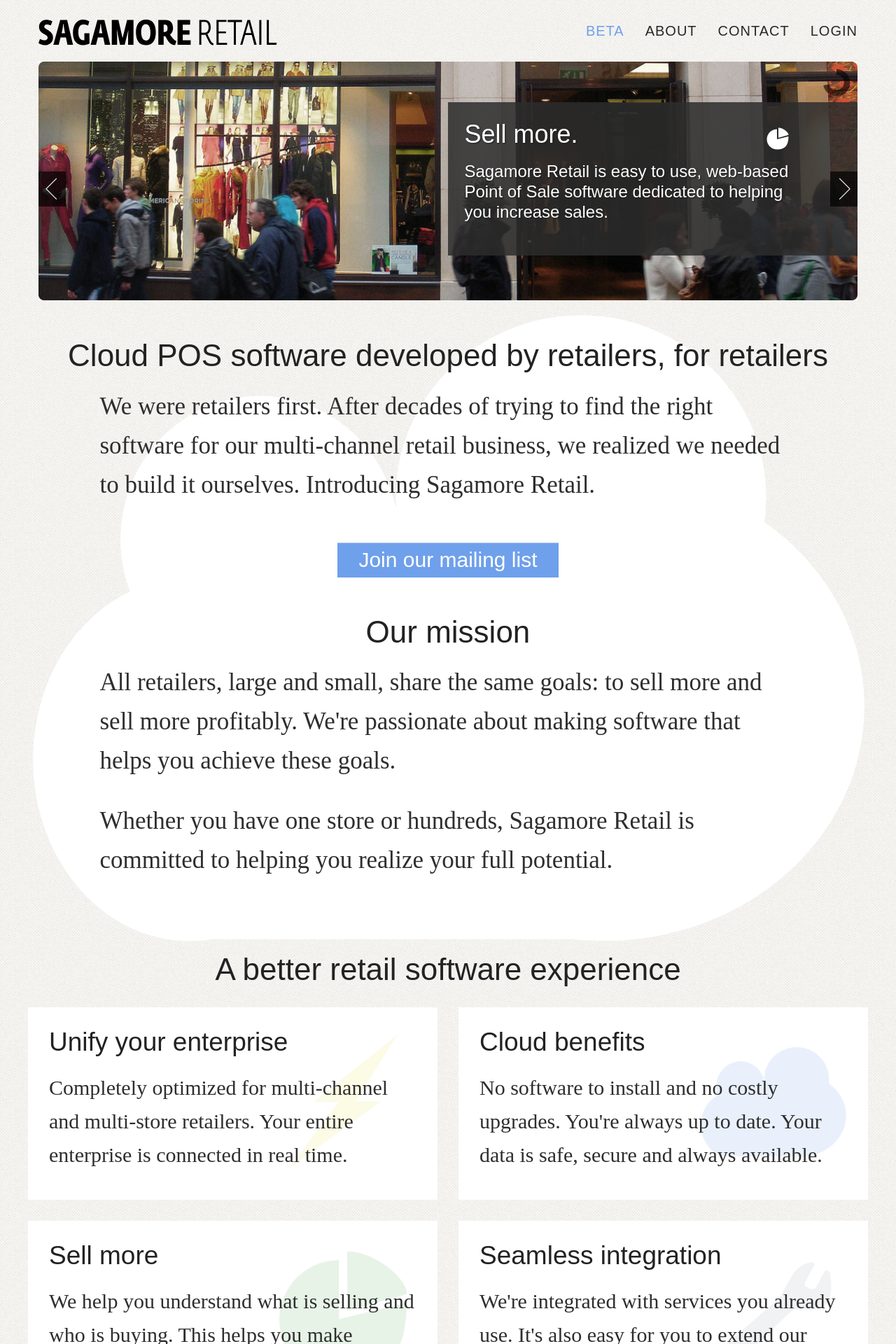
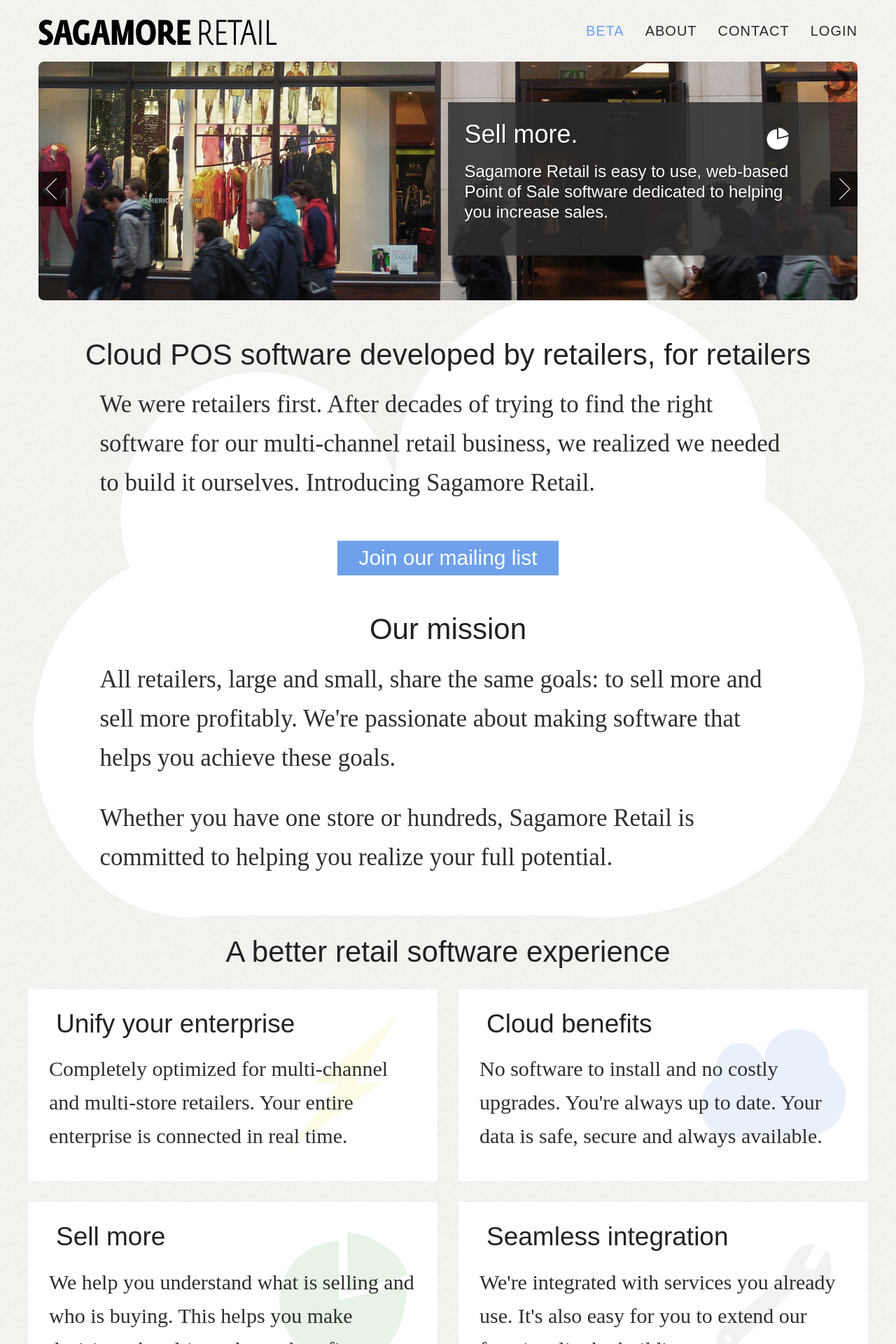
Before and after one commit to jitendrac/sagamore.github.com, a Jekyll site: the page built from index.html, in a window 1280 px wide. Shown: the top 1920 px of the page at 70% size. Built offline with Jekyll 4.4.1, drawn with Linux system fonts in a browser that asks for light colours.

Commit message:
Home page responsive tweaks

```diff
--- a/index.html
+++ b/index.html
@@ -63,8 +63,7 @@
 
           <h1 class="textcenter">Our mission</h1>
           <p>All retailers, large and small, share the same goals: to sell more and sell more profitably. We're passionate about making software that helps you achieve these goals.</p>
-          <p class="homeextra">Whether you have one store or hundreds, Sagamore Retail is committed to helping you realize your full potential.<br/>
-          </p>
+          <p>Whether you have one store or hundreds, Sagamore Retail is committed to helping you realize your full potential.</p>
         </div>
         <div class="one column">
           <br/>
--- a/stylesheets/app.css
+++ b/stylesheets/app.css
@@ -5,7 +5,16 @@
 
 p { font-family: inherit; font-weight:300; font-size: 35px; line-height: 1.6; margin-bottom: 30px; }
 
-h1, h2, h3, h4, h5, h6 { font-family: "museo-sans", Arial, sans-serif; font-weight: 500; font-style: normal; margin-bottom:20px;}
+h1, h2, h3, h4, h5, h6 {
+	font-family: "museo-sans", Arial, sans-serif;
+	font-weight: 500;
+	margin-bottom:20px;
+	padding:0 10px 0 10px;
+}
+
+h1 {
+	font-size:42px;
+}
 
 a {color:#6fa0eb;}
 
@@ -35,8 +44,6 @@
 .logo {margin-bottom:1.4em;}
 
 .textcenter {text-align:center;}
-
-.homeextra {padding-bottom:30px;}
 
 .betabutton {text-align:center; font-size:24px; font-family:"museo-sans", Arial, sans-serif; font-weight:300; padding-top:1em; padding-bottom:1em;}
 
@@ -120,6 +127,7 @@
 	font-weight:normal;
 	text-shadow: 1px 1px 2px #1d1d1d;
 	font-size:36px;
+	padding:0;
 }
 
 .bannerbox h2 {
@@ -130,6 +138,7 @@
 	font-size:24px;
 	line-height:1.2;
 	text-shadow: 1px 1px 2px #1d1d1d;
+	padding:0;
 }
 
 .bannericon {
@@ -155,6 +164,7 @@
 	background-position:bottom;
 	background-size:100%;
 	padding-bottom:30px;
+	margin-bottom:10px;
 }
 
 .wrapper {
@@ -320,7 +330,7 @@
 	color: #ccc;
 }
 
-/* Responsive CSS for Medium screenss */
+/* Responsive CSS for Medium screens (iPad landscape) */
 @media only screen and (max-width: 1070px) and (min-width: 951px) {
 
 	.bannerbox {
@@ -339,8 +349,16 @@
 
 }
 
-/* Responsive CSS for Small screenss */
+/* Responsive CSS for Small screens (iPad portrait) */
 @media only screen and (max-width: 950px) and (min-width: 768px) {
+
+	h1 {
+		font-size:38px;
+	}
+
+	p {
+		font-size:32px;
+	}
 
 	.bannerbox {
 		margin-top: 2%;
@@ -350,10 +368,16 @@
 
 	.bannerbox h1 {
 		font-size: 28px;
+		margin-bottom:0;
 	}
 
 	.bannerbox h2 {
 		font-size: 22px;
+	}
+
+	.cloud {
+		background-size:120%;
+		padding-bottom:10px;
 	}
 
 }
```
Lines whose indentation alone changed are shown as unchanged.
